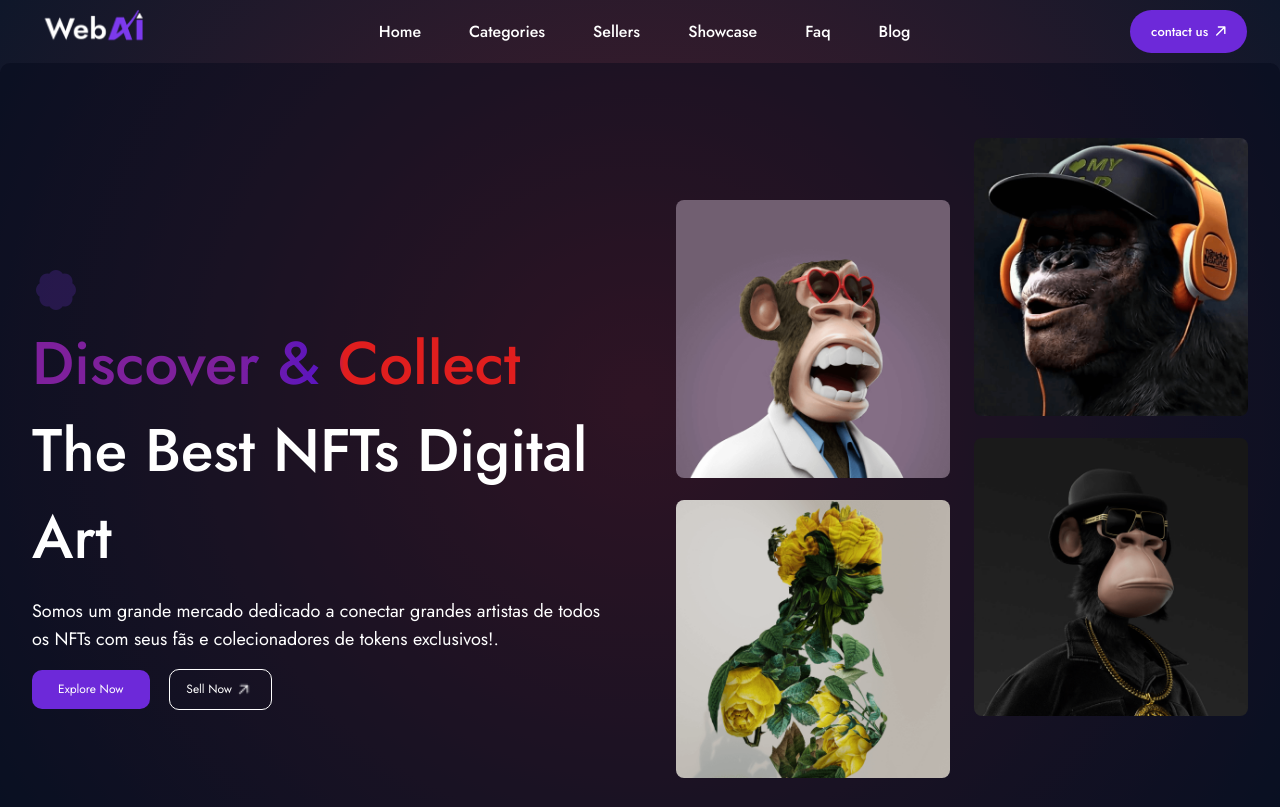
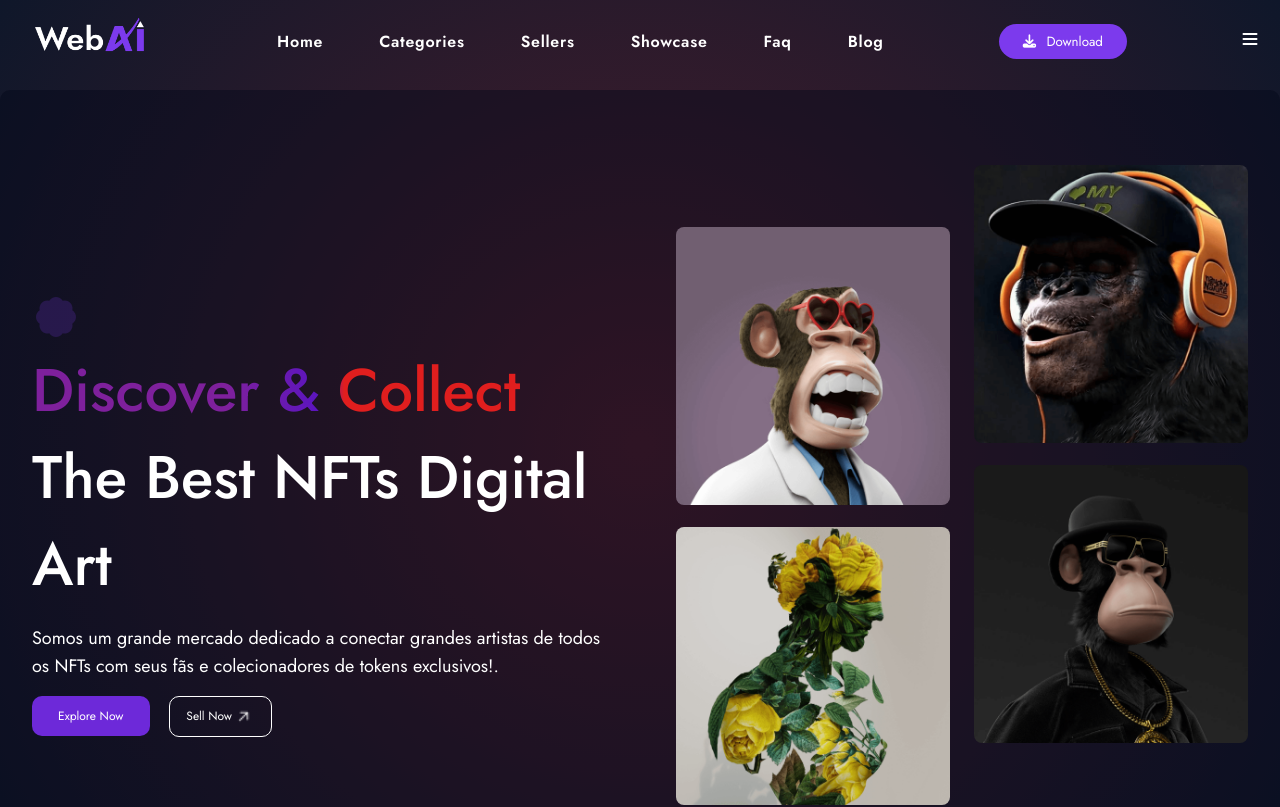
Before and after one commit to marcovaladaress/WebAi, a React (Vite) app: page / in a window 1280 px wide. Shown: the top 807 px of the page. Built offline with nearby package versions, Linux system fonts and the light colour scheme.

Commit message:
estilizacao header

```diff
--- a/src/App.jsx
+++ b/src/App.jsx
@@ -1,5 +1,5 @@
 
-import { useState } from "react";
+import { useEffect, useState } from "react";
 import CardCategories from "./components/card-categories";
 import CardSellers from "./components/card-sellers";
 import WalletCard from "./components/card-wallet";
@@ -50,9 +50,32 @@ export default function App() {
         setSelected(i)
     }
 
+
+
+    const[scrollIn,setScrollIn] = useState(false)
+
+
+    useEffect(()=> {
+            function posicaoScroll(){
+               if( window.scrollY > 50) {
+                setScrollIn(true)
+               } else {
+                setScrollIn(false)
+               }
+            }
+
+            window.addEventListener('scroll', posicaoScroll)
+
+    },[])
+
+
+
+
+
+
     return (
         <>
-            <Headertopo />
+            <Headertopo acao={scrollIn} />
             <SectionMain />
             <CardCategories />
             <CardSellers />
--- a/src/components/header.jsx
+++ b/src/components/header.jsx
@@ -1,27 +1,56 @@
-import ArrowIcon from "./icon-components/arrow";
 
 
-export default function Headertopo(){
+import './icon-components/header.css'
+
+
+
+export default function Headertopo({acao}){
+
+
 
     return (
-    <header className="header-container">
-      <div className="logo-container">
-          <a href="#"><img className="img-logo"  src="./logo.png"  alt="" /></a>
+    <header className={acao ? 'header-cor' : ''}>
+       <nav className="nav-bar">
+            <div className="nav-img">
+                 <img src="./logo.png" alt="" />
             </div>
-      <nav className="menu-options">
+            <div className="nav-item-container">
+                <ul className="nav-item">
+                    <li>
                       <a href="#">Home</a>
+                    </li>
+                    <li>
                       <a href="#">Categories</a>
+                    </li>
+                    <li>
                       <a href="#">Sellers</a>
+                    </li>
+                    <li>
                       <a href="#">Showcase</a>
+                    </li>
+                    <li>
                       <a href="#">Faq</a>
+                    </li>
+                    <li>
                       <a href="#">Blog</a>
+                    </li>
+                </ul>
+            </div>
+
+            <div className="nav-button">
+                  <button>
+                  <i class="fa-solid fa-download"></i>
+                    Download
+
+                  </button>
+            </div>
+
+            <div nav-mobile-icon>
+              <img src="./menu.png" alt="" />
+            </div>
        </nav>
-       <span className="btn">
-       <button  className="button-contact" >
-           contact us
-        <ArrowIcon/>
-      </button>
-       </span>
+
+
 
     </header>
     )
--- /dev/null
+++ b/src/components/icon-components/header.css
@@ -0,0 +1,73 @@
+header{
+    position: fixed;
+    left: 0;
+    right: 0;
+    top: 0;
+    z-index: 1000;
+    display: block;
+    width: 100%;
+    overflow: hidden;
+
+}
+
+.header-cor {
+    background-color: rgb(2 6 23 / .7);
+}
+
+.nav-bar{
+    max-width: 1236px;
+    margin: 0 auto;
+    display: flex;
+    justify-content: space-between;
+    align-items: center;
+    padding-top: 1rem;
+    padding-bottom: 1rem;
+
+}
+
+.nav-img {
+
+    & img {
+        width: 140px;
+    }
+}
+
+.nav-item{
+    display: flex;
+    gap: 3.5rem;
+    list-style: none;
+
+    & a {
+        color:white;
+        text-decoration: none;
+        font-weight: 600;
+        font-size: 1rem;
+        line-height: 1.5rem;
+        letter-spacing: .045em;
+    }
+}
+
+
+
+.nav-button>button {
+   padding-top: .5rem;
+   padding-bottom: .5rem;
+   padding-left: 1.5rem;
+   padding-right: 1.5rem;
+    border-radius: 2rem;
+    background-color:#7c3aed;
+    border: none;
+    color: white;
+    cursor: pointer;
+    transition: all ease 0.4s;
+
+    & i {
+        margin-right: 0.65rem;
+
+    }
+
+}
+
+.nav-button>button:hover{
+    background-color: #6132b1;
+}
--- a/src/index.css
+++ b/src/index.css
@@ -16,72 +16,6 @@ body {
 }
 
 
-.img-logo {
-    width: 126px;
-}
-
-
-.header-container {
-
-    overflow: hidden;
-    display: flex;
-    justify-content: space-between;
-    align-items: center;
-    padding: 0.50rem;
-    max-width: 1230px;
-    margin: 0 auto;
-
-}
-
-.menu-options {
-    display: flex;
-    gap: 3rem;
-    align-items: center;
-    justify-content: center;
-
-
-
-    & a {
-        text-decoration: none;
-        font-weight: 500;
-        font-size: 1rem;
-        cursor: pointer;
-        color: white;
-    }
-
-    & a:hover {
-        color: #7223cf;
-        transition: all 500ms;
-    }
-
-
-}
-
-.button-contact {
-    border-radius: 1.75rem;
-    border: none;
-    padding: 0.75rem 1.3rem;
-    align-items: center;
-    justify-content: center;
-    gap: .5rem;
-    cursor: pointer;
-    font-weight: 500;
-    font-size: 13px;
-    display: flex;
-    transition: 200ms ease, transform 1s ease;
-    background-color: #6D29D9;
-    color: white;
-
-}
-
-.button-contact:hover {
-    background: linear-gradient(45deg, #7223cf, #da2eb8);
-    color: white;
-    transform: translateY(10px);
-}
-
-
-
 
 
 
@@ -90,7 +24,7 @@ body {
 
     max-width: 1400px;
     background-color: rgb(2 6 23 / .4);
-    margin: 0 auto;
+    margin: 5.6rem auto;
     padding: 2rem;
     border-radius: 10px;
 
@@ -1364,6 +1298,9 @@ body {
 
 @media (max-width: 835px) {
 
+    .section-container{
+        flex-direction: column;
+    }
 
     .card {
 
```
Also changed, not shown: src/components/icon-components/download-icon.jsx (added, +7 -0 lines), public/download-icon.png (added), public/menu.png (added). Lines whose indentation alone changed are shown as unchanged.
